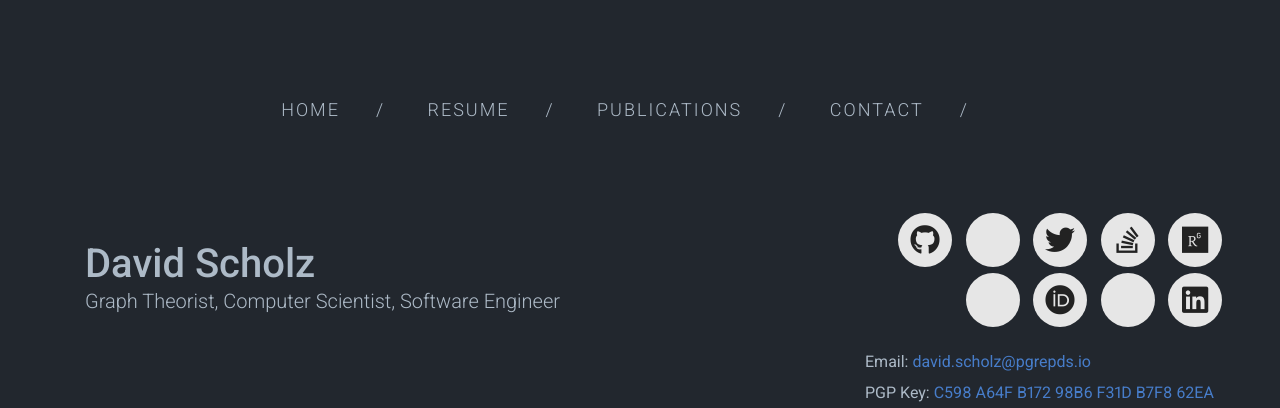
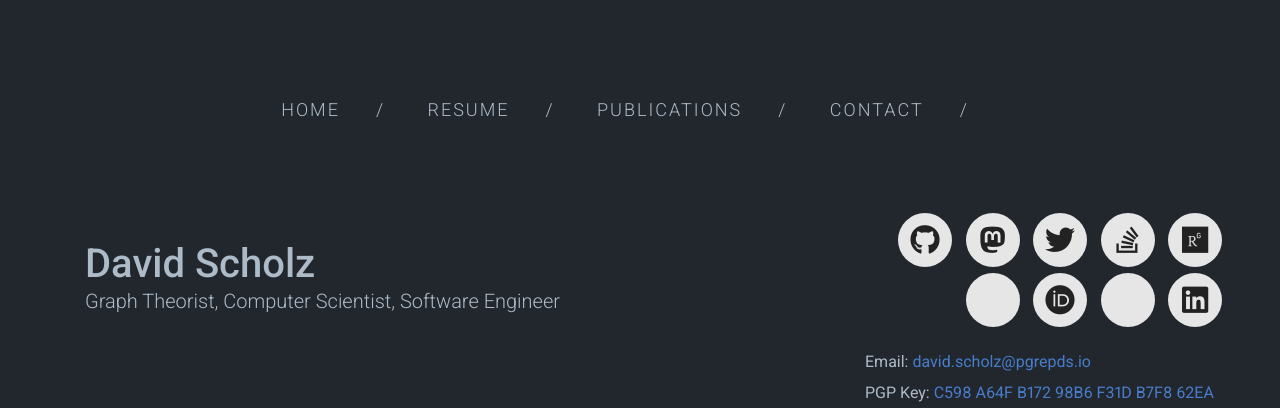
Before and after one commit to pgrepds/pgrepds.github.io, a Jekyll site: the page built from index.html, in a window 1280 px wide. Shown: the top 408 px of the page. Built offline with Jekyll 4.4.1, drawn with Linux system fonts in a browser that asks for light colours; nearby versions of some CDN libraries; a style sheet for code colours, icons or effects is not loaded.

Commit message:
fix font awesome

```diff
--- a/_includes/header.html
+++ b/_includes/header.html
@@ -16,7 +16,7 @@
         {%- if site.mastodon_username -%}
           <li>
             <a target="_blank" href="https://fosstodon.org/web/@pgrepds" class="button button--sacnite button--round-l">
-              <i class="fa-brands fa-mastodon"></i>
+              <i class="fab fa-mastodon"></i>
             </a>
           </li>
         {%- endif -%}
```
